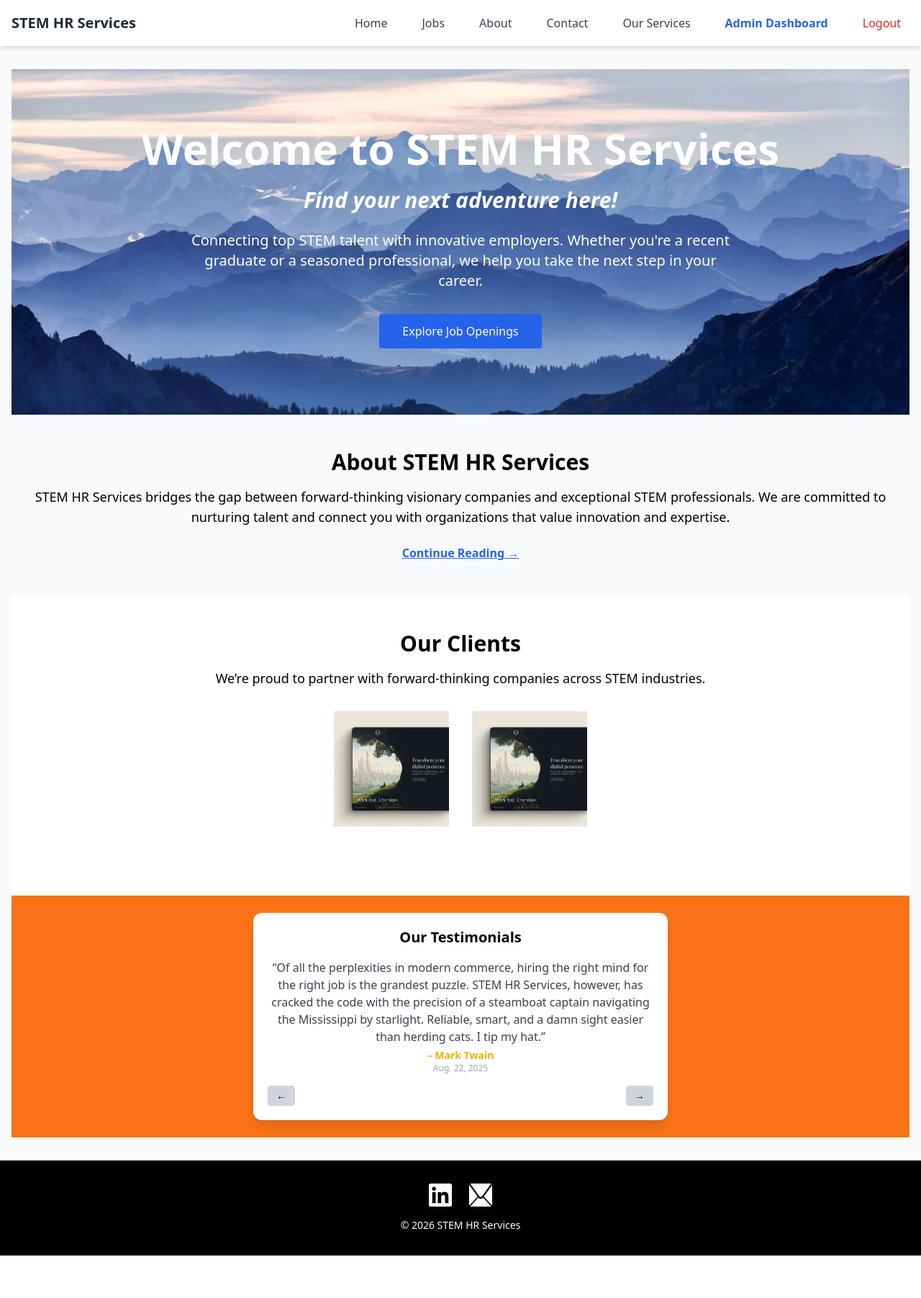
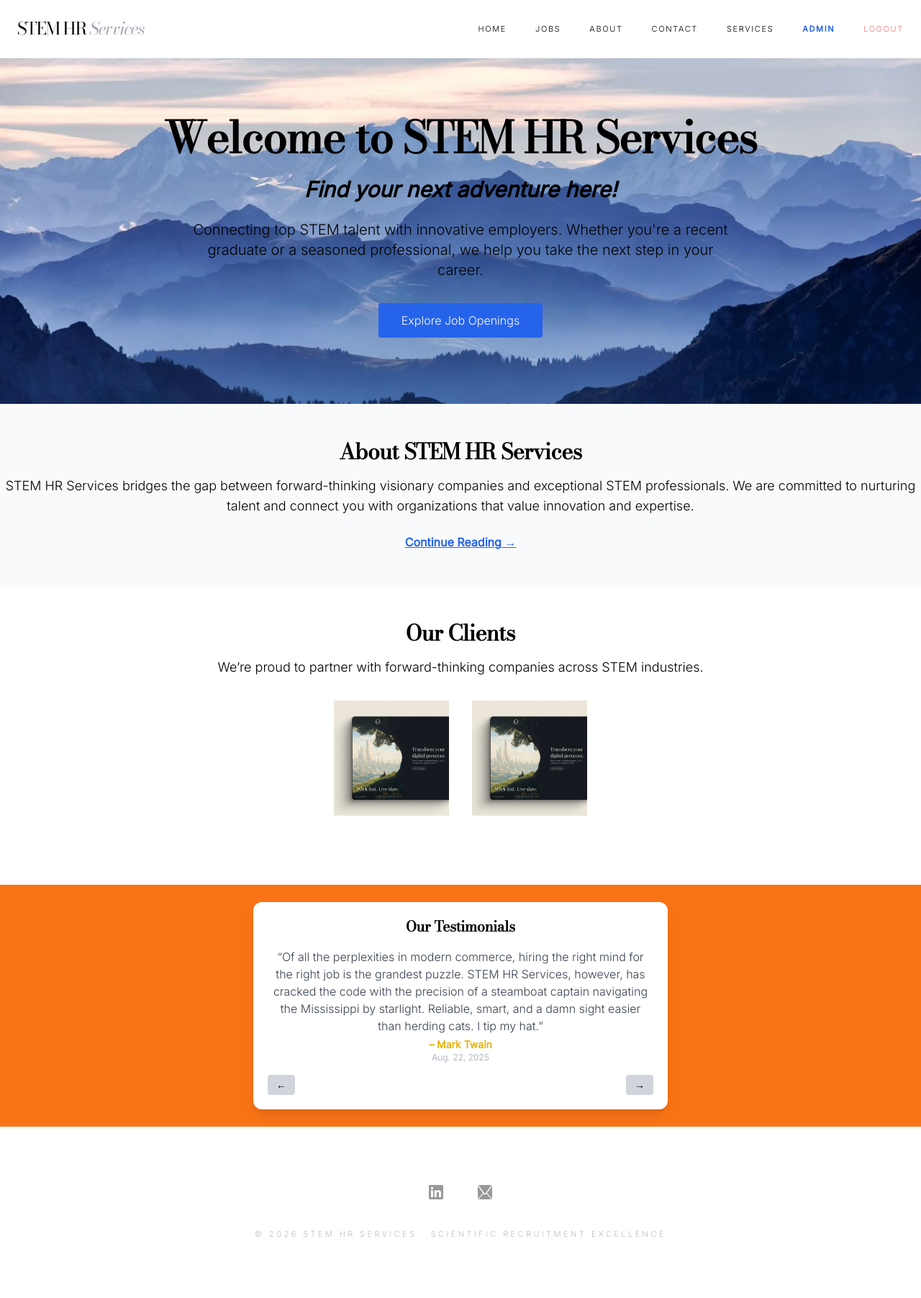
Before and after one commit to roshanibankar/STEM-HR, a Django app: page / in a window 1280 px wide. Shown: the whole page at 72% size. Before the commit the page ends 1744 px from the top, so only its background shows below. Run offline with Django 5.2, Linux system fonts and the light colour scheme; a user stored in the database is signed in; data comes from the database, SQL or seed files in the repository; some libraries are stand-ins or nearby versions.

Commit message:
new font

```diff
--- a/HRservices/templates/HRservices/home.html
+++ b/HRservices/templates/HRservices/home.html
@@ -13,9 +13,9 @@
   <section class="w-full py-20 text-center bg-cover bg-center bg-no-repeat hero-section">
 
     <div class="container mx-auto px-4">
-      <h1 class="text-6xl font-bold mb-6 text-white">Welcome to STEM HR Services</h1>
-      <p class="text-3xl italic font-semibold mb-6 text-white">Find your next adventure here!</p>
-      <p class="text-xl mb-8 text-white max-w-3xl mx-auto">
+      <h1 class="text-6xl font-bold mb-6 text-black">Welcome to STEM HR Services</h1>
+      <p class="text-3xl italic font-semibold mb-6 text-black">Find your next adventure here!</p>
+      <p class="text-xl mb-8 text-black max-w-3xl mx-auto">
         Connecting top STEM talent with innovative employers. Whether you're a recent graduate or a seasoned professional, we help you take the next step in your career.
       </p>
       <a href="/jobs/" class="bg-blue-600 text-white py-3 px-8 rounded hover:bg-blue-700 transition inline-block">Explore Job Openings</a>
--- a/HRservices/templates/HRservices/layout.html
+++ b/HRservices/templates/HRservices/layout.html
@@ -7,47 +7,88 @@
     <meta name="viewport" content="width=device-width, initial-scale=1.0">
     <title>STEM HR Services</title>
 
-    <!-- Google Fonts -->
-    <link href="https://fonts.googleapis.com/css2?family=Poppins:wght@300;400;600&display=swap" rel="stylesheet">
+    <link href="https://fonts.googleapis.com/css2?family=Bodoni+Moda:ital,opsz,wght@0,6..96,400;1,6..96,400&family=Inter:wght@100;200;300;400&display=swap" rel="stylesheet">
 
-    <!-- Tailwind CSS CDN -->
     <script src="https://cdn.tailwindcss.com"></script>
 
-    <!-- Custom CSS -->
     <link rel="stylesheet" href="{% static 'HRservices/style.css' %}">
+
+    <style>
+        /* GLOBAL TYPOGRAPHY */
+        body {
+            font-family: 'Inter', sans-serif;
+            font-weight: 300;
+            color: #000;
+            -webkit-font-smoothing: antialiased;
+        }
+
+        h1, h2, h3, h4, .vogue-serif {
+            font-family: 'Bodoni Moda', serif;
+            font-weight: 400;
+            letter-spacing: -0.01em;
+        }
+
+        .slim-caps {
+            font-family: 'Inter', sans-serif;
+            text-transform: uppercase;
+            letter-spacing: 0.3em;
+            font-size: 0.7rem;
+            font-weight: 200;
+        }
+
+        /* REVEAL ANIMATIONS */
+        @keyframes fadeInUp {
+            from { opacity: 0; transform: translateY(25px); }
+            to { opacity: 1; transform: translateY(0); }
+        }
+        .reveal { opacity: 0; animation: fadeInUp 1.2s cubic-bezier(0.22, 1, 0.36, 1) forwards; }
+        .delay-1 { animation-delay: 0.2s; }
+        .delay-2 { animation-delay: 0.4s; }
+        .delay-3 { animation-delay: 0.6s; }
+
+        /* NAV STYLING */
+        .nav-link {
+            font-family: 'Inter', sans-serif;
+            text-transform: uppercase;
+            letter-spacing: 0.15em;
+            font-size: 11px;
+            transition: all 0.4s ease;
+        }
+        .nav-link:hover { opacity: 0.5; }
+
+        html { scroll-behavior: smooth; }
+    </style>
 </head>
 
-<body class="bg-gray-50 font-sans">
+<body class="bg-[#FCFCFC]">
 
-    <!-- Navbar -->
-    <nav class="bg-white shadow-md sticky top-0 z-50">
-    <div class="max-w-7xl mx-auto px-4">
-        <div class="flex justify-between items-center h-16">
+    <nav class="bg-white/80 backdrop-blur-md sticky top-0 z-50 border-b border-gray-100">
+        <div class="max-w-7xl mx-auto px-6">
+            <div class="flex justify-between items-center h-20">
 
-            <a href="{% url 'home' %}" class="text-xl font-bold text-gray-800 hover:text-blue-600 transition duration-300">
-                STEM HR Services
+                <a href="{% url 'home' %}" class="vogue-serif text-2xl tracking-tighter">
+                    STEM HR <span class="italic font-light text-gray-400">Services</span>
                 </a>
 
                 <div class="lg:hidden">
-                <button id="nav-toggle" class="text-gray-800 focus:outline-none p-2 border border-gray-200 rounded-md">
-                    <span id="nav-icon">☰</span>
+                    <button id="nav-toggle" class="text-black focus:outline-none p-2">
+                        <span id="nav-icon" class="text-2xl font-light">☰</span>
                     </button>
                 </div>
 
-            <div id="nav-menu" class="hidden absolute top-16 left-0 w-full bg-white shadow-lg lg:static lg:shadow-none lg:flex lg:items-center lg:w-auto lg:bg-transparent">
-                <ul class="flex flex-col lg:flex-row lg:space-x-6 text-gray-700 p-4 lg:p-0">
-                    <li><a href="{% url 'home' %}" class="block py-2 px-3 border-b lg:border-none hover:text-blue-600">Home</a></li>
-                    <li><a href="/jobs/" class="block py-2 px-3 border-b lg:border-none hover:text-blue-600">Jobs</a></li>
-                    <li><a href="/about/" class="block py-2 px-3 border-b lg:border-none hover:text-blue-600">About</a></li>
-                    <li><a href="/contact/" class="block py-2 px-3 border-b lg:border-none hover:text-blue-600">Contact</a></li>
-                    <li><a href="/services/" class="block py-2 px-3 border-b lg:border-none hover:text-blue-600">Our Services</a></li>
+                <div id="nav-menu" class="hidden absolute top-20 left-0 w-full bg-white shadow-xl lg:static lg:shadow-none lg:flex lg:items-center lg:w-auto lg:bg-transparent">
+                    <ul class="flex flex-col lg:flex-row lg:space-x-10 p-8 lg:p-0">
+                        <li><a href="{% url 'home' %}" class="nav-link block py-2">Home</a></li>
+                        <li><a href="/jobs/" class="nav-link block py-2">Jobs</a></li>
+                        <li><a href="/about/" class="nav-link block py-2">About</a></li>
+                        <li><a href="/contact/" class="nav-link block py-2">Contact</a></li>
+                        <li><a href="/services/" class="nav-link block py-2">Services</a></li>
 
                         {% if user.is_authenticated and user.is_staff %}
-                    <li><a href="/admin/" class="block py-2 px-3 text-blue-600 font-bold hover:bg-gray-100 lg:hover:bg-transparent">Admin Dashboard</a></li>
-                    <li><a href="/logout/" class="block py-2 px-3 text-red-600 hover:bg-gray-100 lg:hover:bg-transparent">Logout</a></li>
+                        <li><a href="/admin/" class="nav-link block py-2 text-blue-600 font-bold">Admin</a></li>
+                        <li><a href="/logout/" class="nav-link block py-2 text-red-400">Logout</a></li>
                         {% elif user.is_authenticated %}
-                    <li><a href="/logout/" class="block py-2 px-3 text-red-600">Logout</a></li>
-                    {% else %}
+                        <li><a href="/logout/" class="nav-link block py-2 text-red-400">Logout</a></li>
                         {% endif %}
                     </ul>
                 </div>
@@ -55,54 +96,48 @@
         </div>
     </nav>
 
+    <main>
+        {% block content %}
+        {% endblock %}
+    </main>
+
+    <footer class="bg-white border-t border-gray-100 py-20 text-center">
+        <div class="max-w-4xl mx-auto px-4">
+            <div class="flex justify-center space-x-12 mb-10 opacity-40 hover:opacity-100 transition duration-500">
+                <a href="https://in.linkedin.com/" target="_blank">
+                    <img src="{% static 'HRservices/media/linkedin.svg' %}" alt="LinkedIn" class="h-5 w-5 grayscale hover:grayscale-0">
+                </a>
+                <a href="mailto:rosh.editzz@gmail.com" target="_blank">
+                    <img src="{% static 'HRservices/media/mail.png' %}" alt="Email" class="h-5 w-5 grayscale hover:grayscale-0">
+                </a>
+            </div>
+            <p class="slim-caps text-gray-400">
+                &copy; 2026 STEM HR Services · Scientific Recruitment Excellence
+            </p>
+        </div>
+    </footer>
+
     <script>
         const navToggle = document.getElementById('nav-toggle');
         const navMenu = document.getElementById('nav-menu');
         const navIcon = document.getElementById('nav-icon');
 
         navToggle.addEventListener('click', function() {
-        // Toggle the 'hidden' class on the menu
             navMenu.classList.toggle('hidden');
-
-        // Toggle the icon between ☰ and ✕ for better UX
-        if (navMenu.classList.contains('hidden')) {
-            navIcon.textContent = '☰';
-        } else {
-            navIcon.textContent = '✕';
-        }
+            navIcon.textContent = navMenu.classList.contains('hidden') ? '☰' : '✕';
         });
 
-    // Close menu when a link is clicked (Mobile behavior)
-    const navLinks = document.querySelectorAll('#nav-menu a');
-    navLinks.forEach(link => {
+        // Close menu on mobile link click
+        document.querySelectorAll('#nav-menu a').forEach(link => {
             link.addEventListener('click', () => {
-            if (window.innerWidth < 1024) { // only on mobile
+                if (window.innerWidth < 1024) {
                     navMenu.classList.add('hidden');
                     navIcon.textContent = '☰';
                 }
             });
         });
     </script>
-    <!-- Main Content -->
-    <main class="max-w-7xl mx-auto px-4 py-8">
-        {% block content %}
-        {% endblock %}
-    </main>
 
-    <!-- Footer -->
-    <footer class="bg-black text-white py-8 text-center">
-        <div class="flex justify-center space-x-6 mb-4">
-            <a href="https://in.linkedin.com/" target="_blank">
-                <img src="{% static 'HRservices/media/linkedin.svg' %}" alt="LinkedIn" class="h-8 w-8 invert">
-            </a>
-            <a href="mailto:rosh.editzz@gmail.com" target="_blank">
-                <img src="{% static 'HRservices/media/mail.png' %}" alt="Email" class="h-8 w-8 invert">
-            </a>
-        </div>
-        <p class="text-sm">&copy; 2026 STEM HR Services</p>
-    </footer>
-
-    <!-- Optional JS -->
     <script src="{% static 'HRservices/script.js' %}"></script>
 </body>
 </html>
```
Lines whose indentation alone changed are shown as unchanged.
